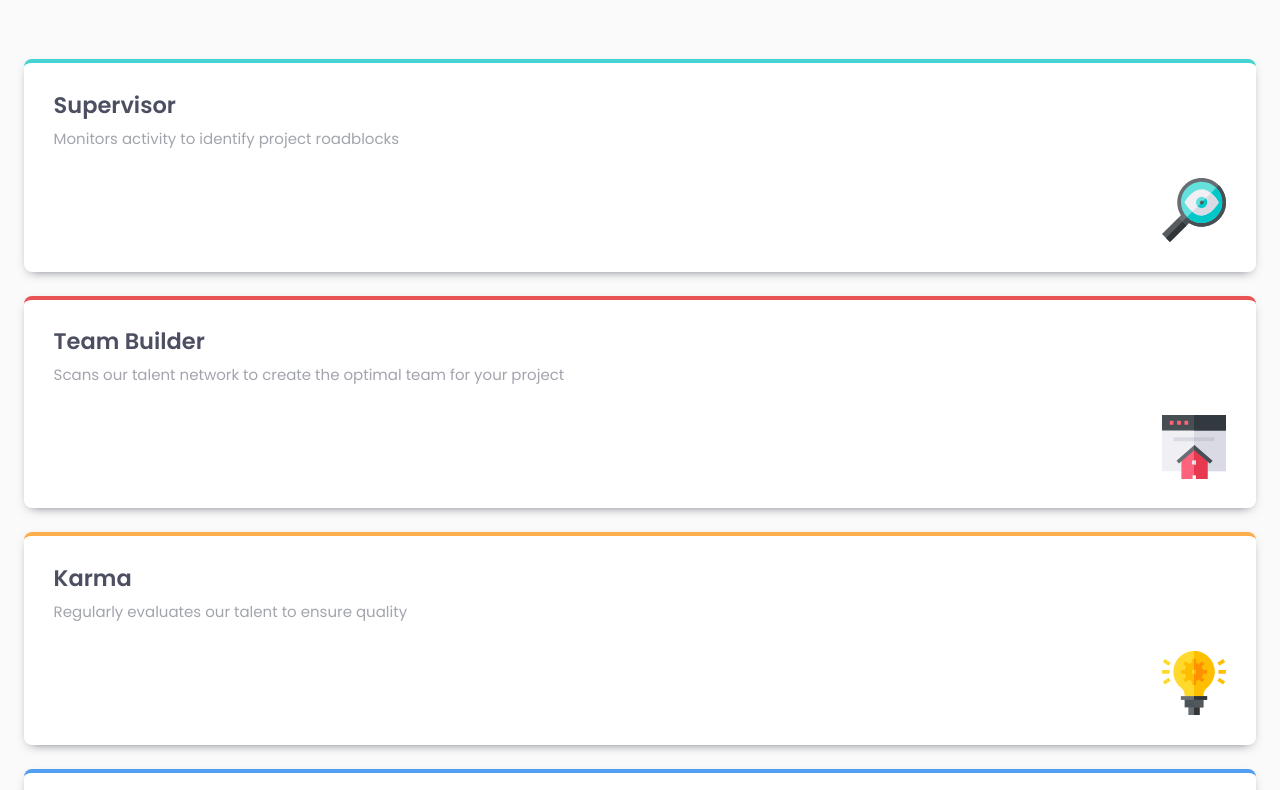
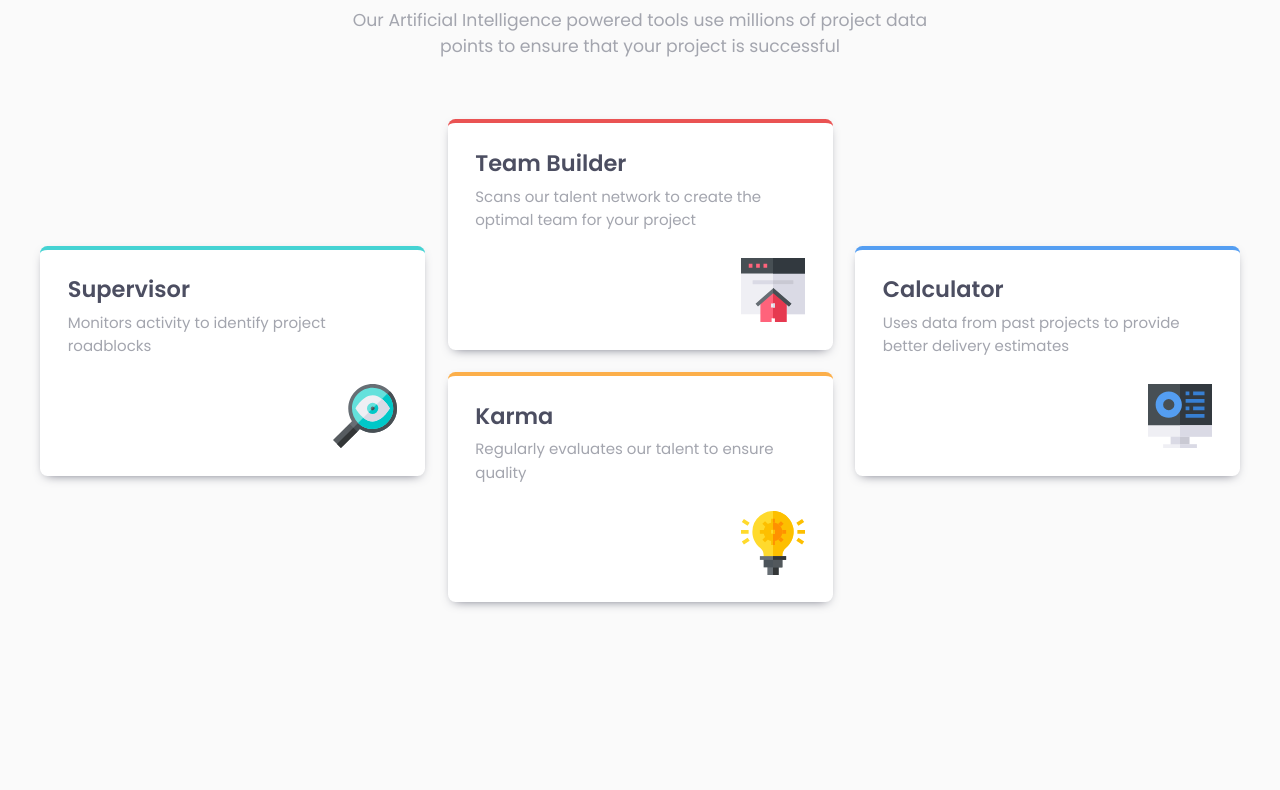
Before and after one commit to Naithcots/card-feature-section, a website built with Vite: page index.html in a window 1280 px wide. Shown: the part 176-966 px from the top of the page. After the commit the page ends 838 px from the top, so only its background shows below. Built offline with nearby package versions, Linux system fonts and the light colour scheme.

Commit message:
Add responsive desktop styles

```diff
--- a/src/style.css
+++ b/src/style.css
@@ -9,15 +9,20 @@
   --veryLightGray: hsl(0, 0%, 98%);
 }
 
+html {
+  font-size: 15px;
+}
+
 body {
   font-family: "Poppins", sans-serif;
-  font-size: 15px;
   color: var(--veryDarkBlue);
   background-color: var(--veryLightGray);
 }
 
 .wrapper {
-  margin-inline: 1.5rem;
+  padding-inline: 1.5rem;
+  margin-inline: auto;
+  max-width: 80em;
 }
 
 .hero {
@@ -27,6 +32,7 @@ body {
 
 .hero__title {
   font-size: 1.6rem;
+  font-size: clamp(1.6rem, 6vw, 2.5rem);
   font-weight: 200;
   line-height: 2.2ch;
 }
@@ -37,6 +43,10 @@ body {
 }
 
 .hero__description {
+  margin-inline: auto;
+  max-width: 55ch;
+
+  font-size: clamp(1rem, 3vw, 1.15rem);
   line-height: 2.35ch;
   color: var(--grayishBlue);
 }
@@ -87,3 +97,31 @@ body {
 .cards-grid__card--calculator {
   border-top: 4px solid var(--blue);
 }
+
+@media screen and (min-width: 40em) {
+  .cards-grid {
+    grid-template-columns: repeat(2, 1fr);
+  }
+}
+
+@media screen and (min-width: 65em) {
+  .cards-grid {
+    grid-template-columns: repeat(3, 1fr);
+    align-items: center;
+  }
+
+  .cards-grid__card--supervisor {
+    grid-column: 1 / 2;
+    grid-row: 1 / 3;
+  }
+
+  .cards-grid__card--team-builder,
+  .cards-grid__card--karma {
+    grid-column: 2 / 3;
+  }
+
+  .cards-grid__card--calculator {
+    grid-column: 3 / 4;
+    grid-row: 1 / 3;
+  }
+}
```
